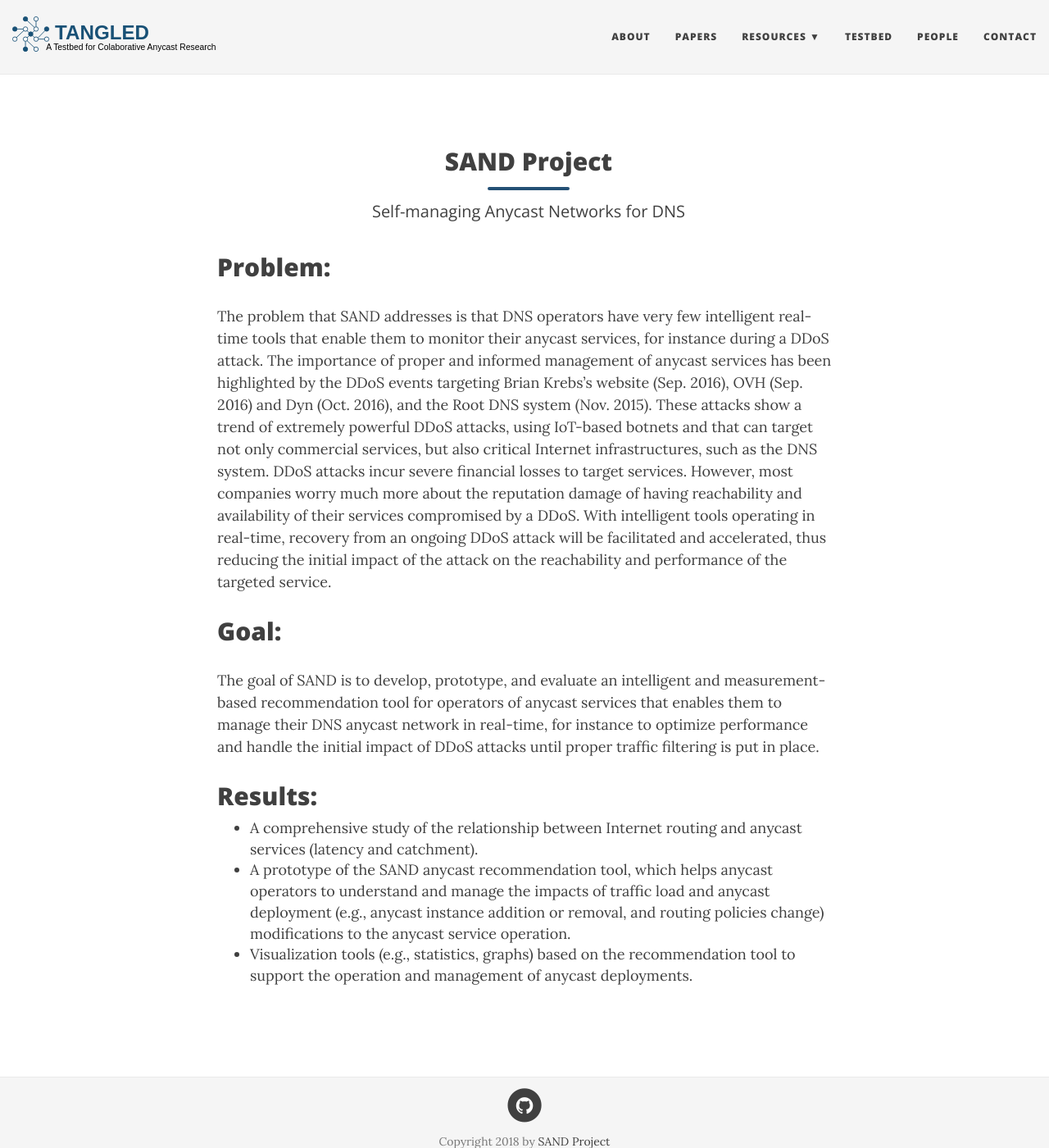
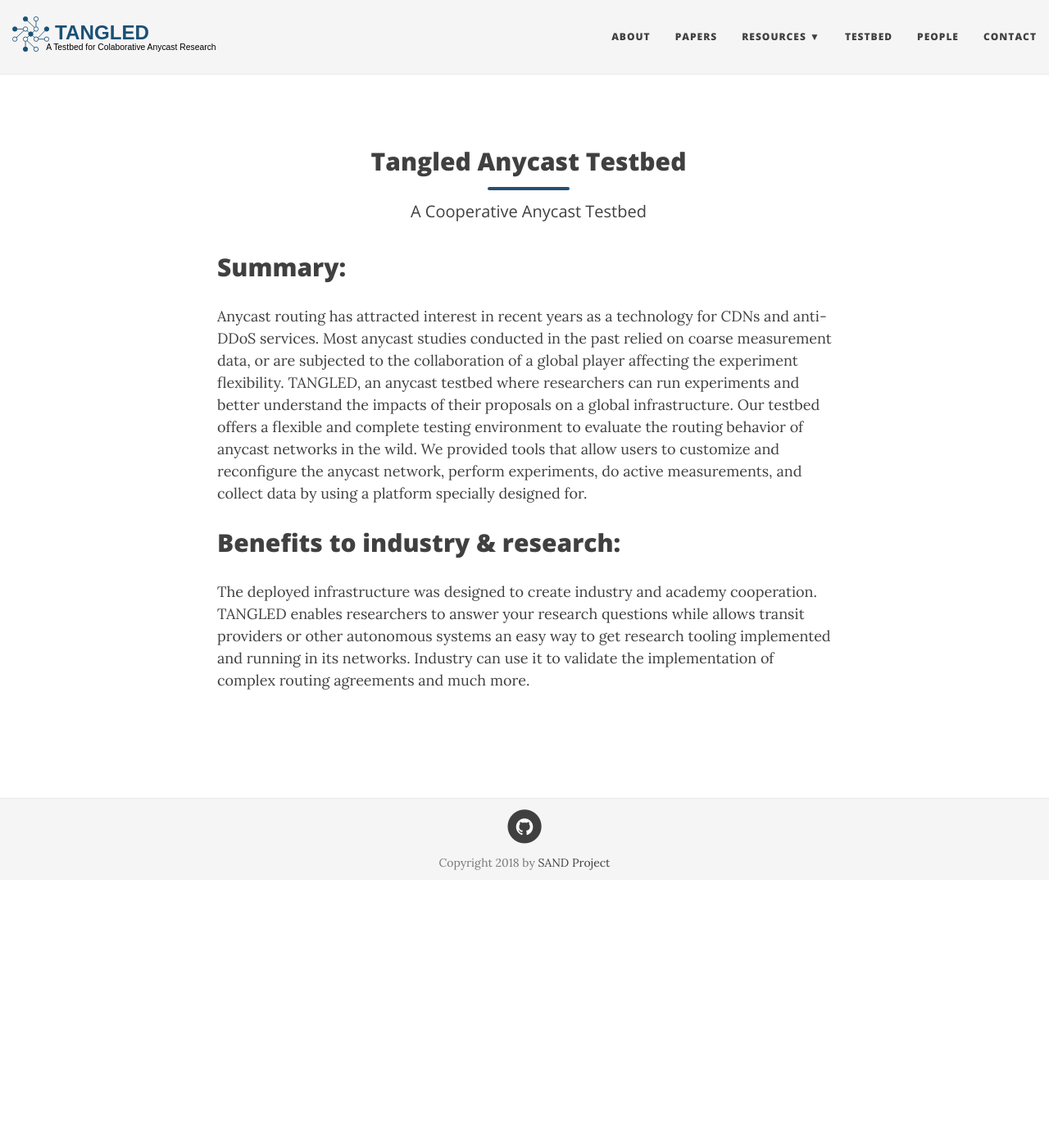
Before and after one commit to tangledsite/tangledsite.github.io, a Jekyll site: the page built from about.md, in a window 1280 px wide and 1400 px high. Shown: the whole window at 82% size. Built offline with Jekyll 4.4.1, drawn with Linux system fonts in a browser that asks for light colours; nearby versions of some CDN libraries.

Commit message:
md-files

```diff
--- a/about.md
+++ b/about.md
@@ -1,43 +1,18 @@
 ---
 layout: page
-title: SAND Project
-subtitle:  Self-managing Anycast Networks for DNS
+title: Tangled Anycast Testbed
+subtitle:  A Cooperative Anycast Testbed
 ---
 
 
 
 
-##  Problem:
+##  Summary:
 
-The problem that SAND addresses is that DNS operators have very few
-intelligent real-time tools that enable them to monitor their anycast
-services, for instance during a DDoS attack. The importance of proper
-and informed management of anycast services has been highlighted by
-the DDoS events targeting Brian Krebs's  website (Sep. 2016), OVH
-(Sep. 2016) and Dyn (Oct. 2016), and the Root DNS system (Nov. 2015).
-These attacks show a trend of extremely powerful DDoS attacks, using
-IoT-based botnets and that can target not only commercial services,
-but also critical Internet infrastructures, such as the DNS system.
-DDoS attacks incur severe financial losses to target services.
-However, most companies worry much more about the reputation damage of
-having reachability and availability of their services compromised by
-a DDoS. With intelligent tools operating in real-time, recovery from
-an ongoing DDoS attack will be facilitated and accelerated, thus
-reducing the initial impact of the attack on the reachability and
-performance of the targeted service.
-
-## Goal:
-
-The goal of SAND is to develop, prototype, and evaluate an
-intelligent and measurement-based recommendation tool for operators of
-anycast services that enables them to manage their DNS anycast network
-in real-time, for instance to optimize performance and handle the
-initial impact of DDoS attacks until proper traffic filtering is put
-in place.
+Anycast routing has attracted interest in recent years as a technology for CDNs and anti-DDoS services. Most anycast studies conducted in the past relied on coarse measurement data, or are subjected to the collaboration of a global player affecting the experiment flexibility. TANGLED, an anycast testbed where researchers can run experiments and better understand the impacts of their proposals on a global infrastructure. Our testbed offers a flexible and complete testing environment to evaluate the routing behavior of anycast networks in the wild. We provided tools that allow users to customize and reconfigure the anycast network, perform experiments, do active measurements, and collect data by using a platform specially designed for.
 
 
-## Results:
+## Benefits to industry & research:
 
-* A comprehensive study of the relationship between Internet routing and anycast services (latency and catchment).
-* A prototype of the SAND anycast recommendation tool, which helps anycast operators to understand and manage the impacts of traffic load and anycast deployment (e.g., anycast instance addition or removal, and routing policies change) modifications to the anycast service operation.
-* Visualization tools (e.g., statistics, graphs) based on the recommendation tool to support the operation and management of anycast deployments.
+The deployed infrastructure was designed to create industry and academy cooperation. TANGLED enables researchers to answer your research questions while allows transit providers or other autonomous systems an easy way to get research tooling implemented
+and running in its networks. Industry can use it to validate the implementation of complex routing agreements and much more.
```
Also changed, not shown: contact.md (+6 -6 lines), papers.md (+17 -3 lines), testbed.md (+15 -6 lines), img/tangled-logo.svg.
